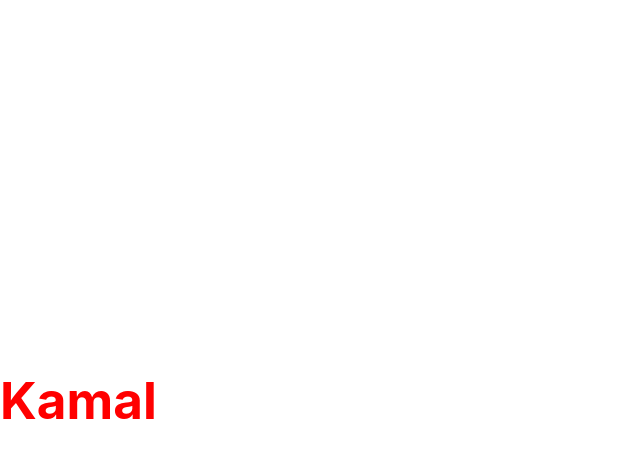
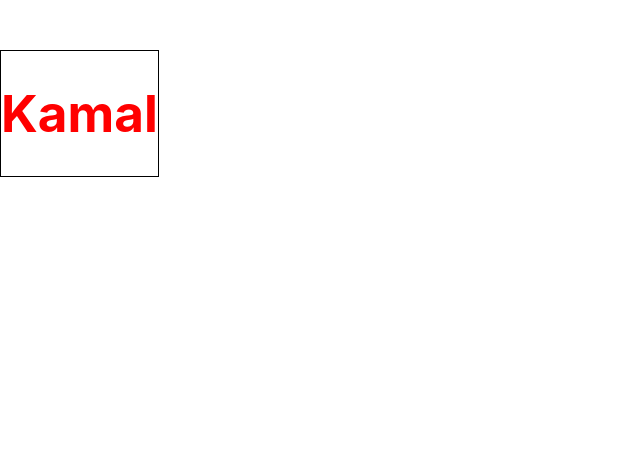
Before and after one commit to Kamal-Baraili/REACT-Vite, a React (Vite) app in the folder my-first-react-app/: page / in a window 1280 px wide. Shown: the top 458 px of the page, without its empty margins (0-640 px from the left). Built offline with nearby package versions, Linux system fonts and the light colour scheme.

Commit message:
CSS in React

```diff
--- a/my-first-react-app/src/App.css
+++ b/my-first-react-app/src/App.css
@@ -43,3 +43,8 @@
 .name {
   color: red;
 }
+
+.container {
+  border: 1px solid black;
+  margin: -350px auto;
+}
```
Also changed, not shown: 1 other file (tests, documents, lock files or other folders).
